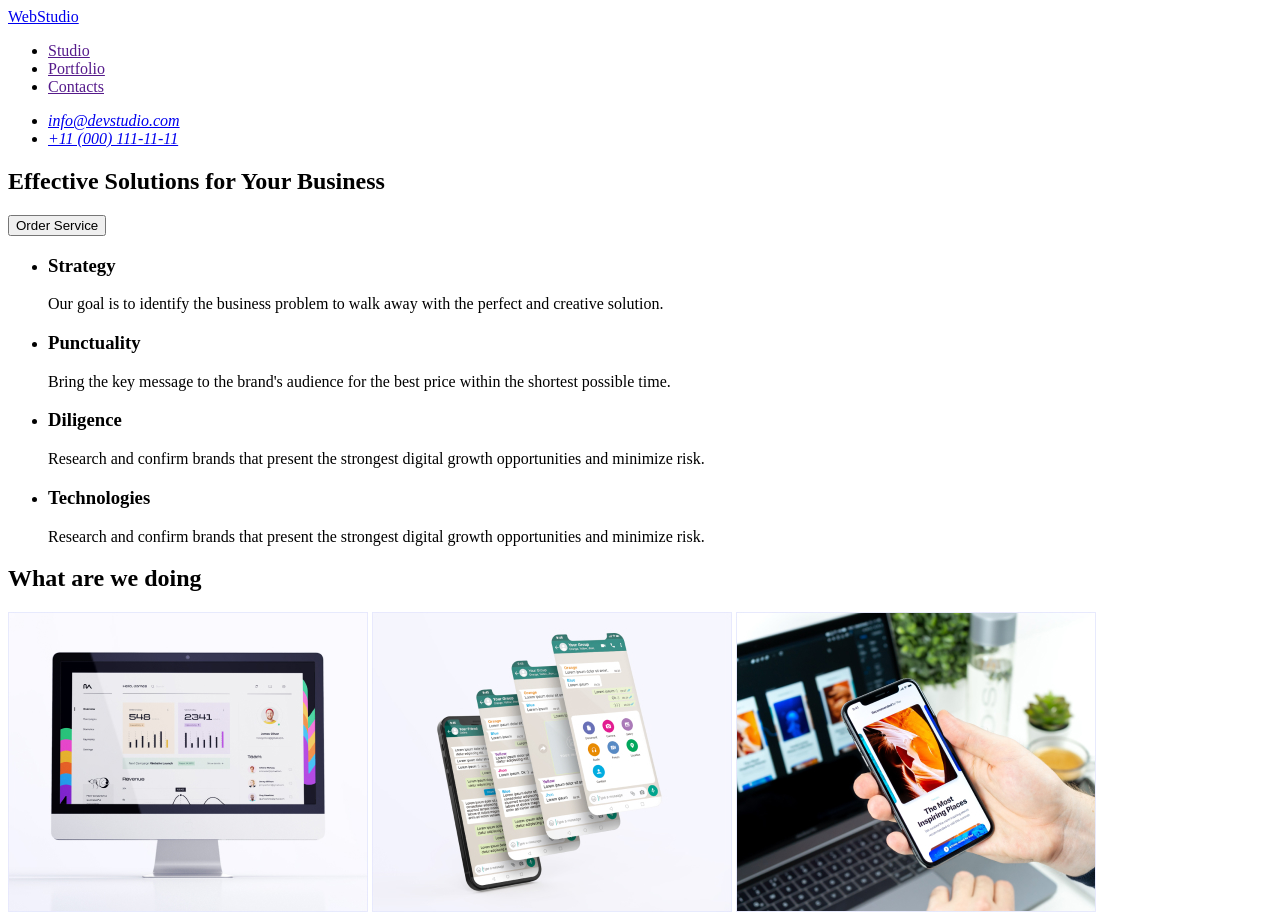
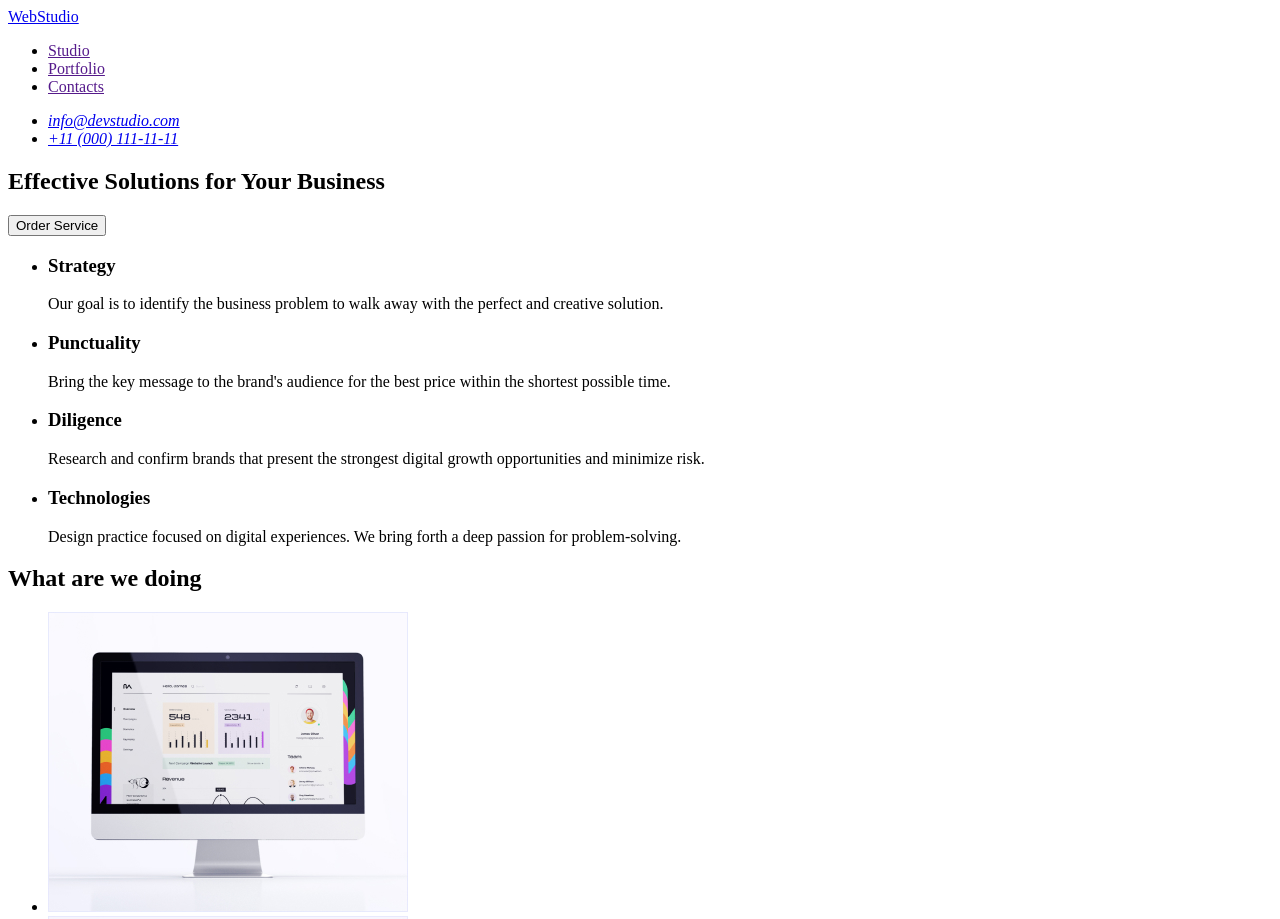
Before and after one commit to Georgy1995/tutorial, a plain HTML site: page index.html in a window 1280 px wide. Shown: the top 919 px of the page. Drawn offline with Linux system fonts and the light colour scheme.

Commit message:
Update index.html

```diff
--- a/index.html
+++ b/index.html
@@ -55,17 +55,40 @@
           <li>
             <h3>Technologies</h3>
             <p>
-              Research and confirm brands that present the strongest digital
-              growth opportunities and minimize risk.
+              Design practice focused on digital experiences. We bring forth a
+              deep passion for problem-solving.
             </p>
           </li>
         </ul>
       </section>
       <section>
         <h2>What are we doing</h2>
-        <img src="imeges/imege-1.jpg" alt="imege" width="360" height="300" />
-        <img src="imeges/imege-2.jpg" alt="imege" width="360" height="300" />
-        <img src="imeges/imege-3.jpg" alt="imege" width="360" height="300" />
+        <ul>
+          <li>
+            <img
+              src="imeges/imege-1.jpg"
+              alt="imege"
+              width="360"
+              height="300"
+            />
+          </li>
+          <li>
+            <img
+              src="imeges/imege-2.jpg"
+              alt="imege"
+              width="360"
+              height="300"
+            />
+          </li>
+          <li>
+            <img
+              src="imeges/imege-3.jpg"
+              alt="imege"
+              width="360"
+              height="300"
+            />
+          </li>
+        </ul>
       </section>
       <section>
         <h2>Our Team</h2>
```
